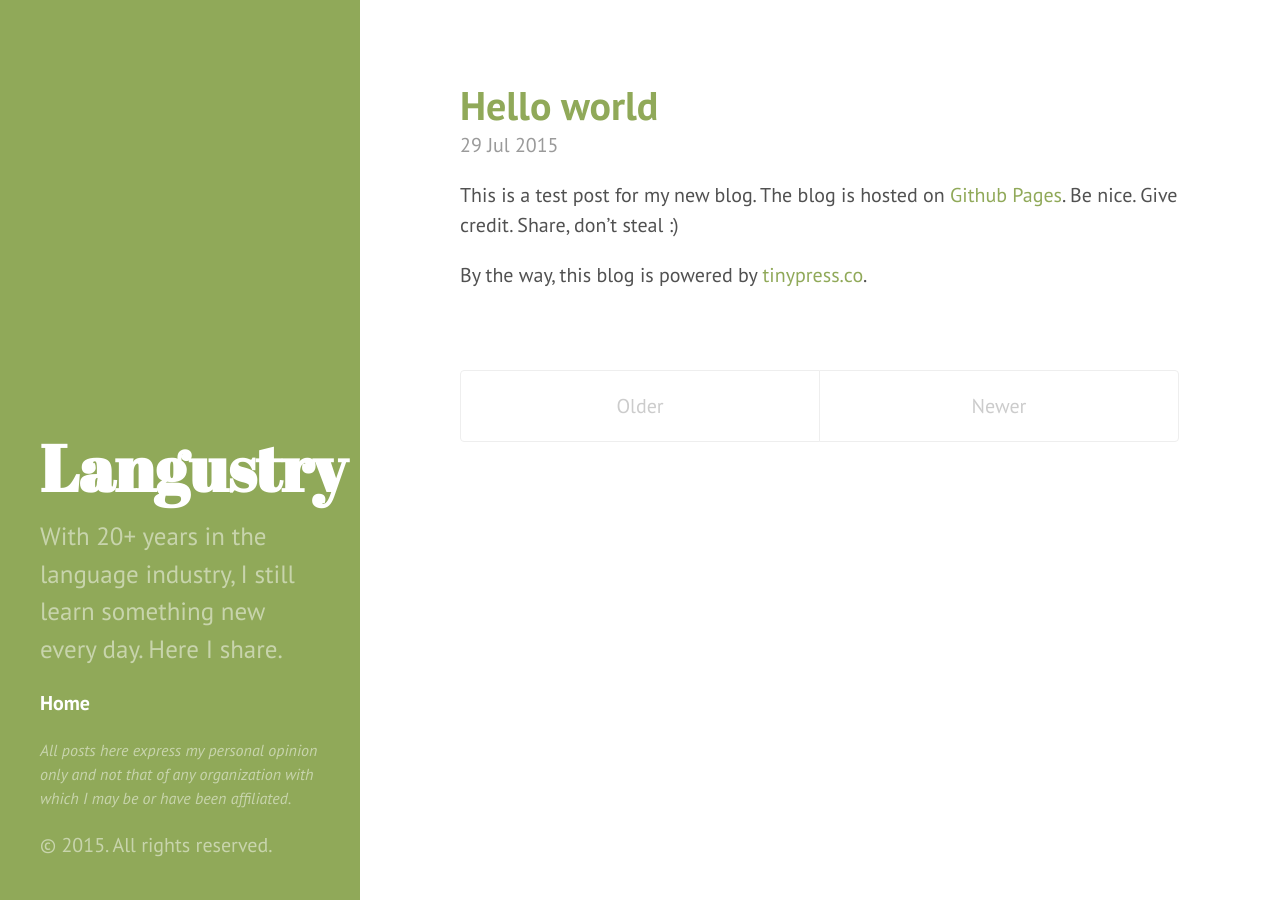
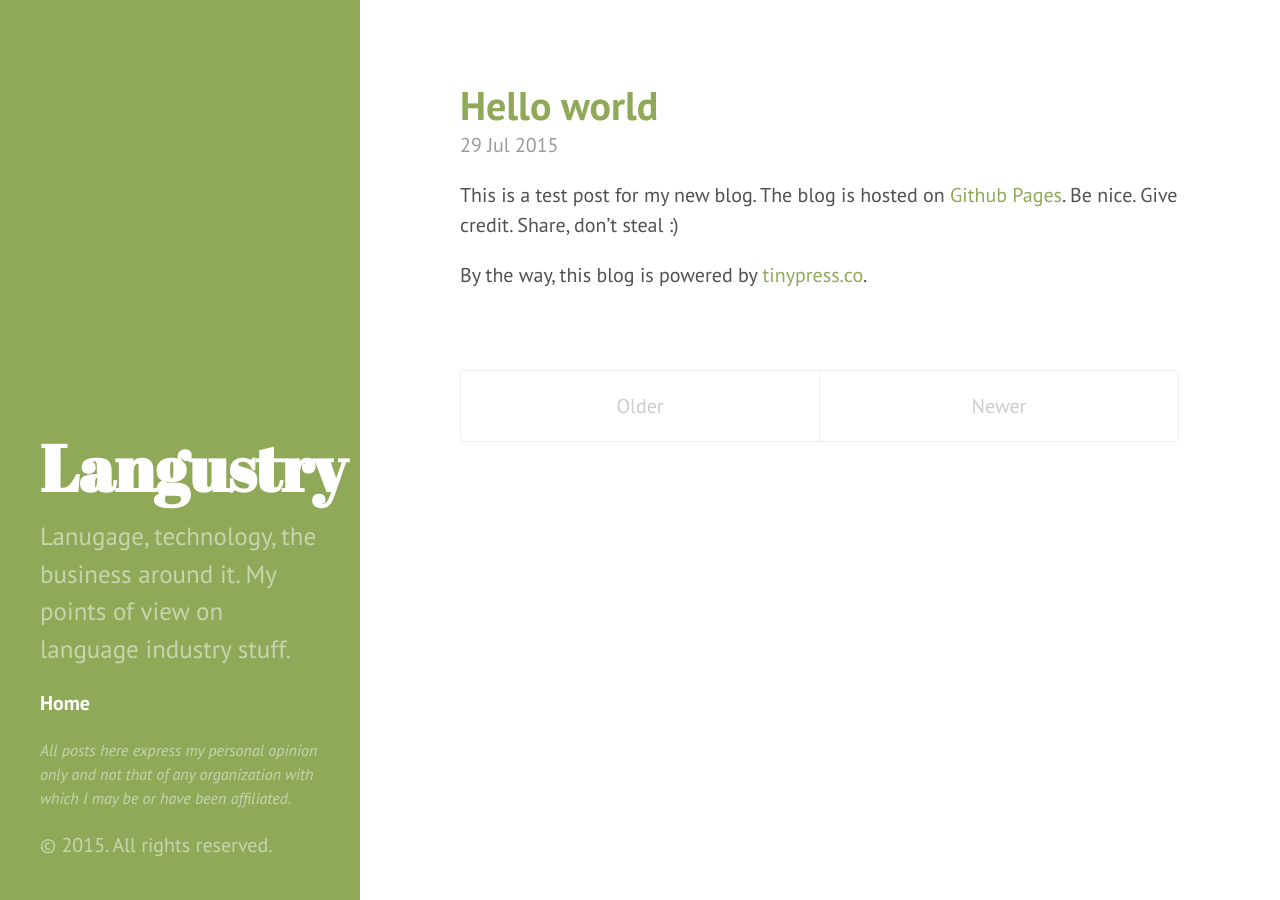
Before and after one commit to FredrikFolkeryd/Linguisht.github.io, a Jekyll site: the page built from index.html, in a window 1280 px wide. Built offline with Jekyll 4.4.1, drawn with Linux system fonts in a browser that asks for light colours; the list of posts is cut into pages by our own code.

Commit message:
Updated description (again)

```diff
--- a/_config.yml
+++ b/_config.yml
@@ -4,6 +4,6 @@ markdown: kramdown
 url: http://langustry.com
 baseurl: http://langustry.com/
 title: Langustry
-tagline: Language industry observations
-description: "With 20+ years in the language industry, I still learn something new every day. Here I share."
+tagline: Language industry personal points of view
+description: "Lanugage, technology, the business around it. My points of view on language industry stuff."
 paginate: 5
```
